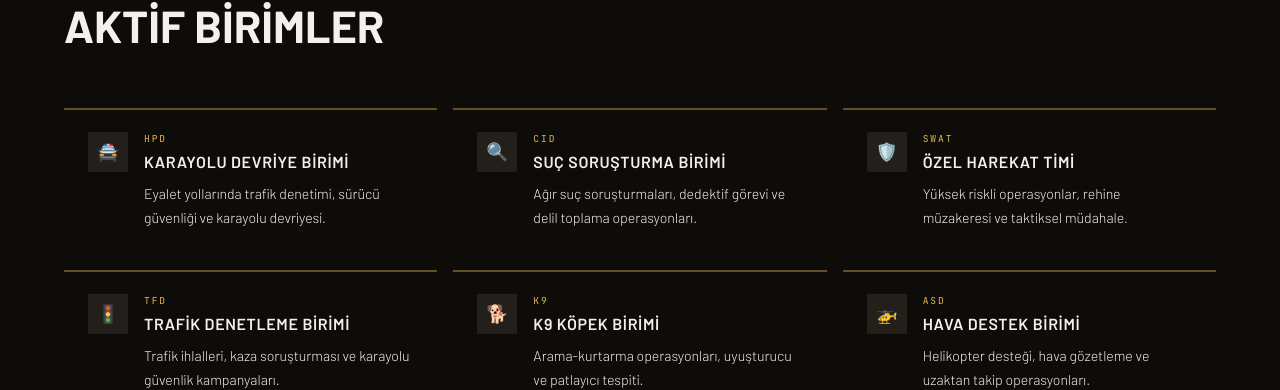
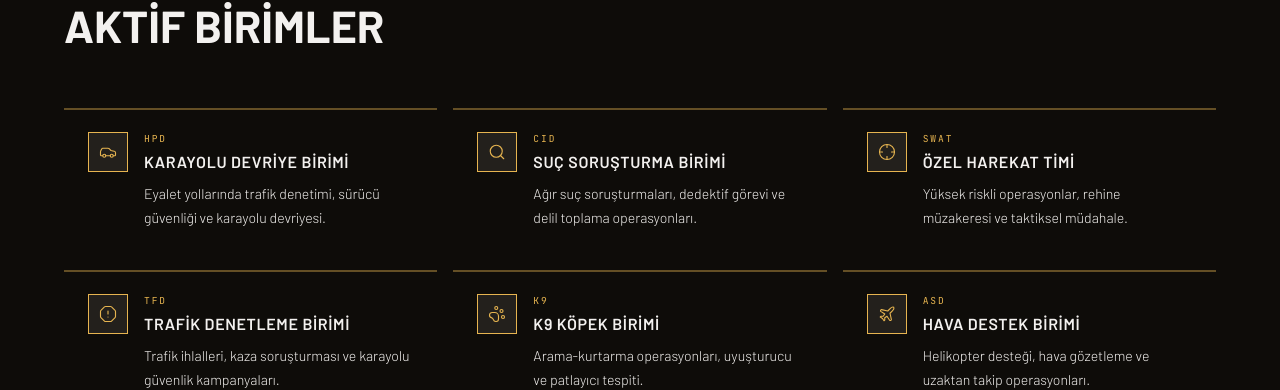
Before and after one commit to UmutEfeDemir/23rdStreetDepartment, a Next.js app: page / in a window 1280 px wide. Shown: the part 3700-4090 px from the top of the page. Built offline with nearby package versions, Linux system fonts and the light colour scheme; no server answers; the database is empty.

Commit message:
New Uptade 0.28

```diff
--- a/package.json
+++ b/package.json
@@ -12,6 +12,7 @@
     "@hookform/resolvers": "^5.4.0",
     "@neondatabase/serverless": "^1.1.0",
     "framer-motion": "^12.40.0",
+    "lucide-react": "^1.17.0",
     "next": "16.2.6",
     "next-auth": "^5.0.0-beta.31",
     "pg": "^8.21.0",
--- a/src/components/UnitsSection.tsx
+++ b/src/components/UnitsSection.tsx
@@ -1,39 +1,49 @@
-const UNITS = [
+import { Car, Search, Crosshair, AlertOctagon, PawPrint, Plane } from "lucide-react"
+import type { LucideIcon } from "lucide-react"
+
+interface Unit {
+  code: string
+  name: string
+  desc: string
+  Icon: LucideIcon
+}
+
+const UNITS: Unit[] = [
   {
     code: "HPD",
     name: "Karayolu Devriye Birimi",
     desc: "Eyalet yollarında trafik denetimi, sürücü güvenliği ve karayolu devriyesi.",
-    icon: "🚔",
+    Icon: Car,
   },
   {
     code: "CID",
     name: "Suç Soruşturma Birimi",
     desc: "Ağır suç soruşturmaları, dedektif görevi ve delil toplama operasyonları.",
-    icon: "🔍",
+    Icon: Search,
   },
   {
     code: "SWAT",
     name: "Özel Harekat Timi",
     desc: "Yüksek riskli operasyonlar, rehine müzakeresi ve taktiksel müdahale.",
-    icon: "🛡️",
+    Icon: Crosshair,
   },
   {
     code: "TFD",
     name: "Trafik Denetleme Birimi",
     desc: "Trafik ihlalleri, kaza soruşturması ve karayolu güvenlik kampanyaları.",
-    icon: "🚦",
+    Icon: AlertOctagon,
   },
   {
     code: "K9",
     name: "K9 Köpek Birimi",
     desc: "Arama-kurtarma operasyonları, uyuşturucu ve patlayıcı tespiti.",
-    icon: "🐕",
+    Icon: PawPrint,
   },
   {
     code: "ASD",
     name: "Hava Destek Birimi",
     desc: "Helikopter desteği, hava gözetleme ve uzaktan takip operasyonları.",
-    icon: "🚁",
+    Icon: Plane,
   },
 ]
 
@@ -78,14 +88,14 @@ export default function UnitsSection() {
 
               <div className="flex items-start gap-4">
                 <div
-                  className="text-2xl flex-shrink-0 w-10 h-10 flex items-center justify-center"
+                  className="flex-shrink-0 w-10 h-10 flex items-center justify-center"
                   style={{
                     background: "var(--color-bg-3)",
-                    border: "1px solid var(--color-line)",
-                    fontSize: "1.1rem",
+                    border: "1px solid var(--color-accent)",
+                    color: "var(--color-accent)",
                   }}
                 >
-                  {unit.icon}
+                  <unit.Icon size={18} strokeWidth={1.5} />
                 </div>
                 <div>
                   <div
```
Also changed, not shown: 1 other file (tests, documents, lock files or other folders).
